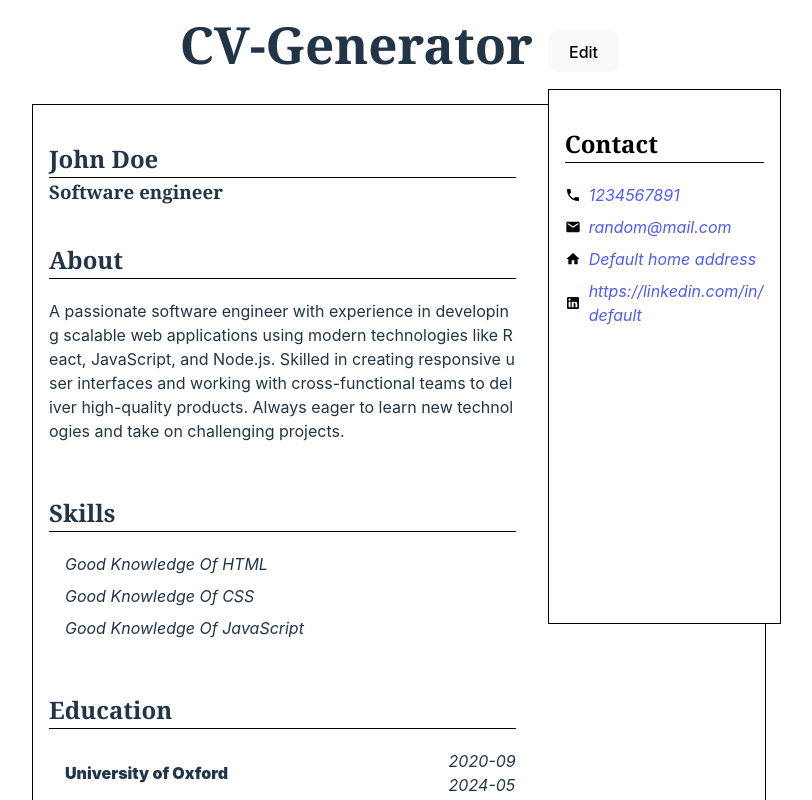
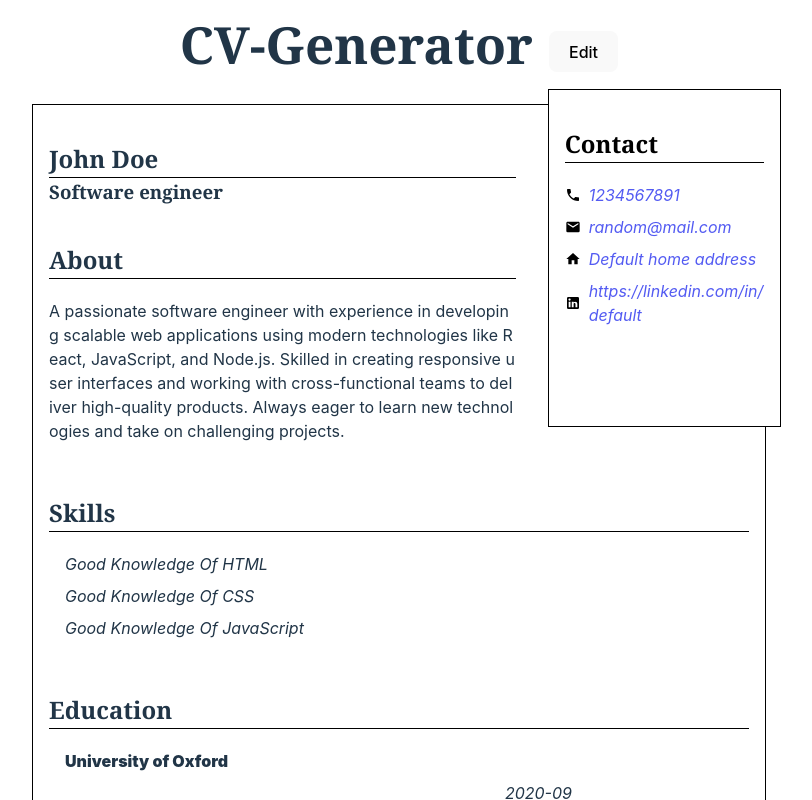
Before and after one commit to R3ndrex/CV-Generator, a React (Vite) app: page / in a window 1280 px wide. Shown: the top 800 px of the page, without its empty margins (241-1053 px from the left). Built offline with nearby package versions, Linux system fonts and the light colour scheme.

Commit message:
Make only two first items be in main grid 1/2 and other full  column length

```diff
--- a/src/App.css
+++ b/src/App.css
@@ -71,7 +71,7 @@ main {
     top: -2rem;
     right: -2rem;
     grid-column: 2/-1;
-    grid-row: 1/4;
+    grid-row: 1/3;
     padding: 1rem;
     color: black;
     border-color: white;
@@ -84,6 +84,16 @@ main {
     border-radius: 50%;
     object-fit: cover;
     align-self: center;
+}
+/* make only first 2 elements in main 1/2 so contact will not be displayd poorly */
+main {
+    * {
+        grid-column: 1/-1;
+    }
+    :nth-child(1),
+    :nth-child(2) {
+        grid-column: 1/2;
+    }
 }
 
 @media (width <= 1250px) {
```
